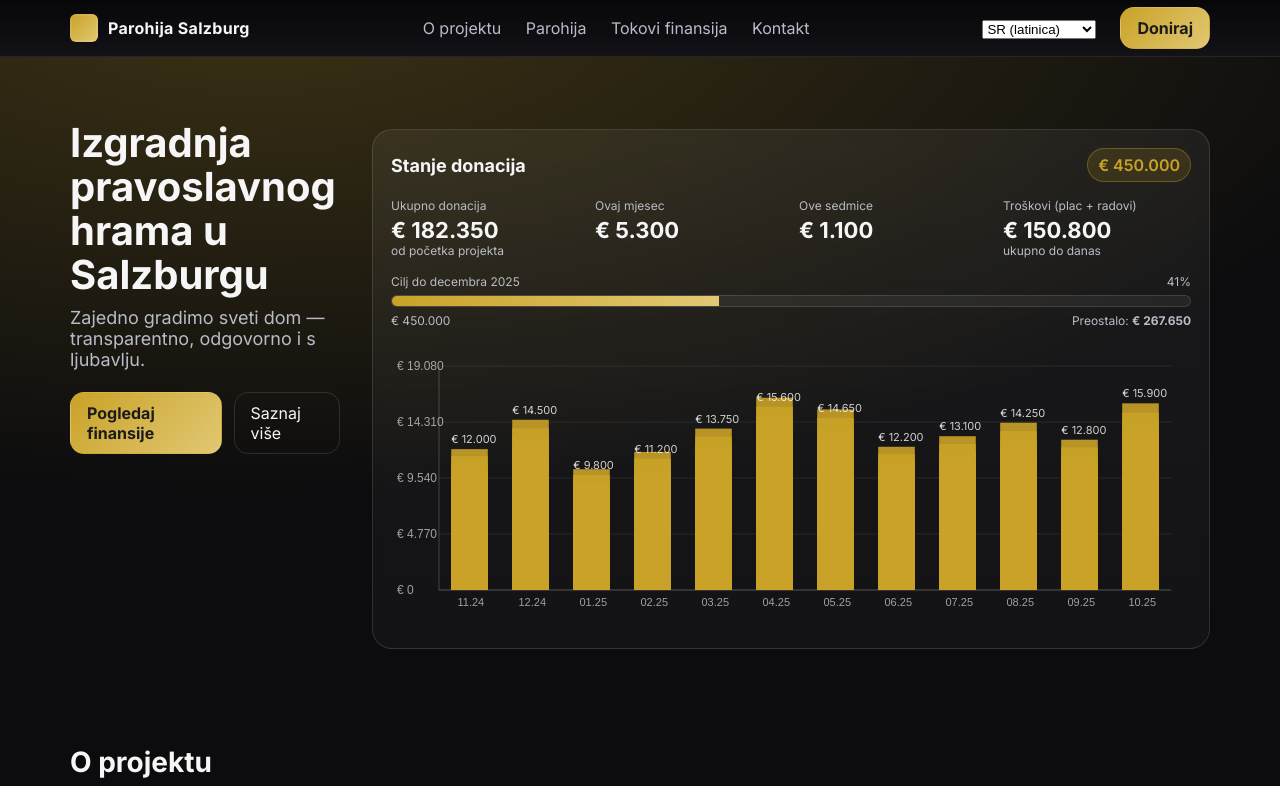
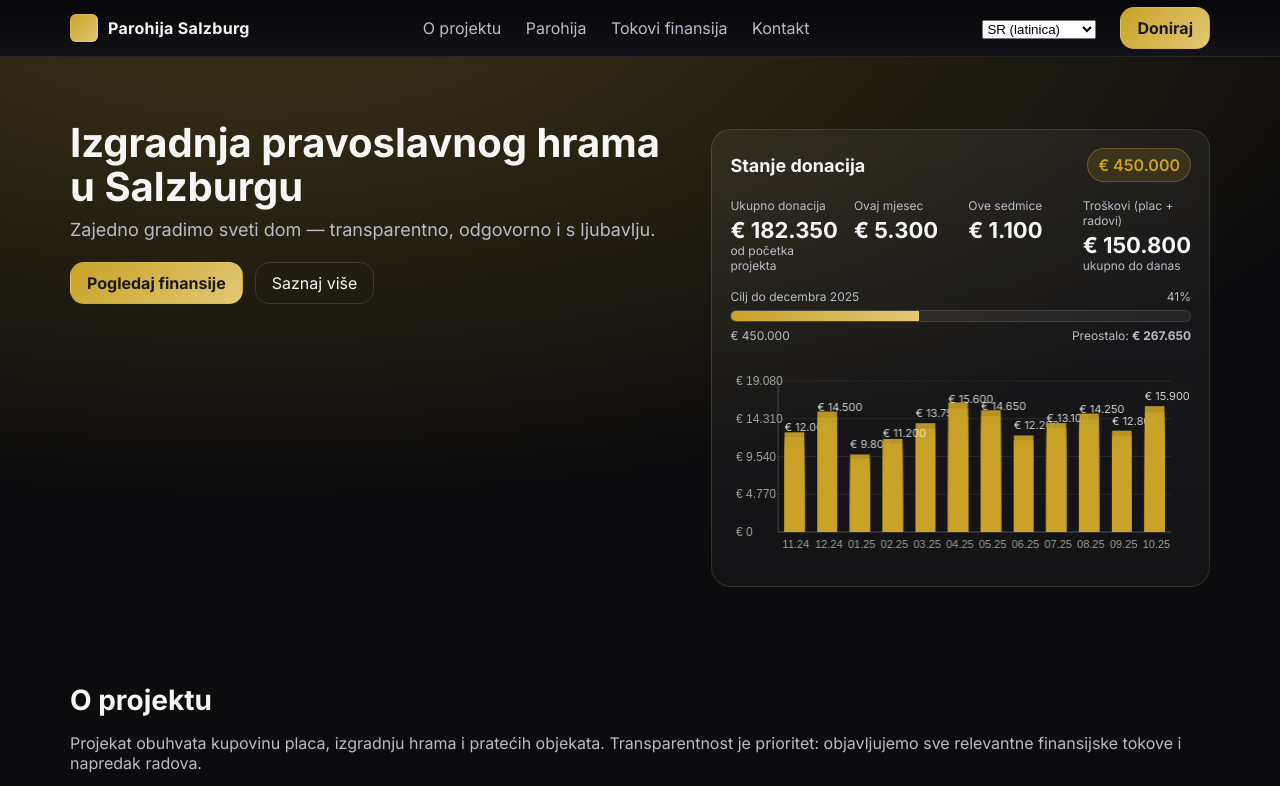
Before and after one commit to nightrider3/mojamisija, a plain HTML site: page index.html in a window 1280 px wide. Shown: the top 786 px of the page. Drawn offline with Linux system fonts and the light colour scheme.

Commit message:
Add files via upload

```diff
--- a/app.js
+++ b/app.js
@@ -139,8 +139,30 @@ function renderLists() {
 }
 renderLists();
 
+
+// ---- Responsive Canvas ----
+function resizeCanvas(){
+  const canvas = document.getElementById('donationsChart');
+  if(!canvas) return;
+  const dpr = window.devicePixelRatio || 1;
+  // Ensure CSS width is respected; height is proportional
+  const rect = canvas.getBoundingClientRect();
+  const targetWidth = Math.max(320, rect.width); // fallback min
+  const targetHeightCss = Math.max(180, Math.min(360, targetWidth * 0.45)); // 45% of width, clamped
+  // Set the CSS height to keep layout stable
+  canvas.style.height = targetHeightCss + 'px';
+  // Set internal pixel buffer with DPR for crisp lines
+  canvas.width = Math.floor(targetWidth * dpr);
+  canvas.height = Math.floor(targetHeightCss * dpr);
+}
+
+function debounce(fn, ms){let t;return function(){clearTimeout(t);t=setTimeout(()=>fn.apply(this, arguments), ms);}}
+window.addEventListener('resize', debounce(()=>{ resizeCanvas(); resizeCanvas();
+drawChart(); }, 120));
+
 // ---- Chart (vanilla canvas) ----
 function drawChart() {
+  resizeCanvas();
   const canvas = document.getElementById('donationsChart');
   const ctx = canvas.getContext('2d');
   const padding = { top: 20, right: 20, bottom: 36, left: 48 };
@@ -200,6 +222,7 @@ function drawChart() {
     ctx.fillText(label, xCenter - 12, h - padding.bottom + 16);
   });
 }
+resizeCanvas();
 drawChart();
 
 // ---- Static info ----
--- a/styles.css
+++ b/styles.css
@@ -84,3 +84,5 @@ a{color:inherit;text-decoration:none}
   .grid-3{grid-template-columns:1fr}
   .kpi-grid{grid-template-columns:1fr 1fr}
 }
+
+#donationsChart{width:100%;display:block}
```
